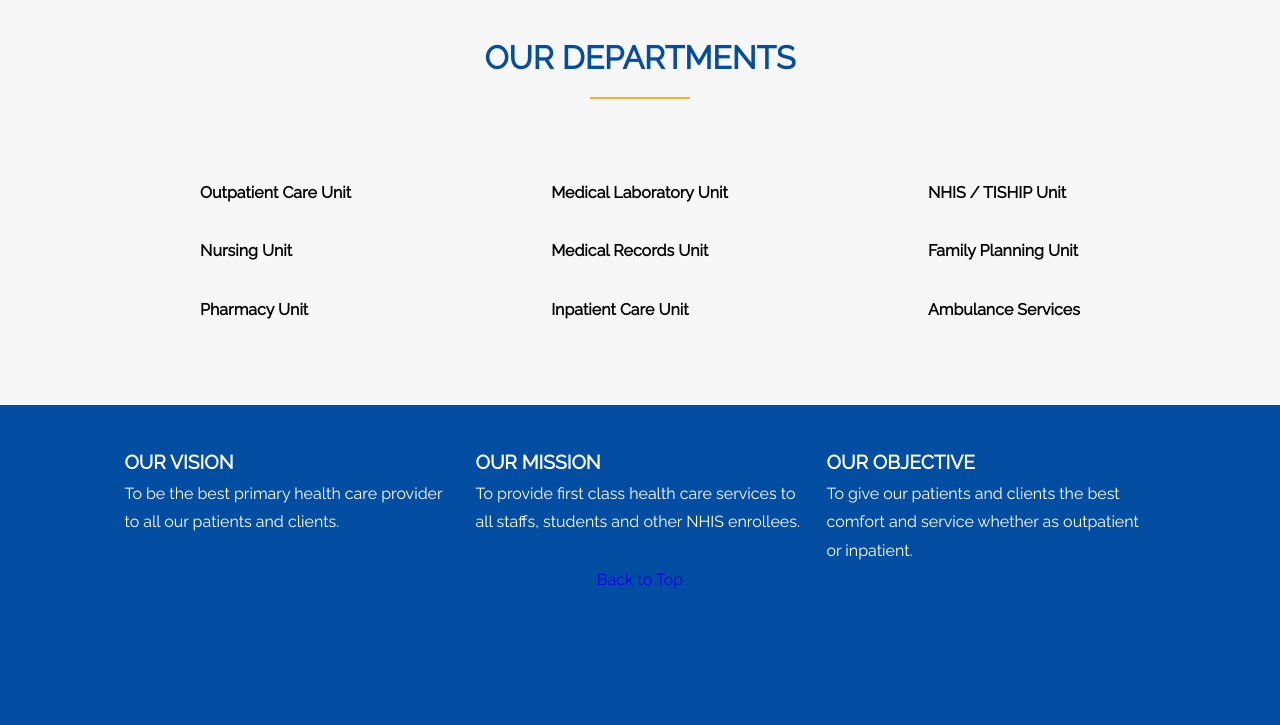
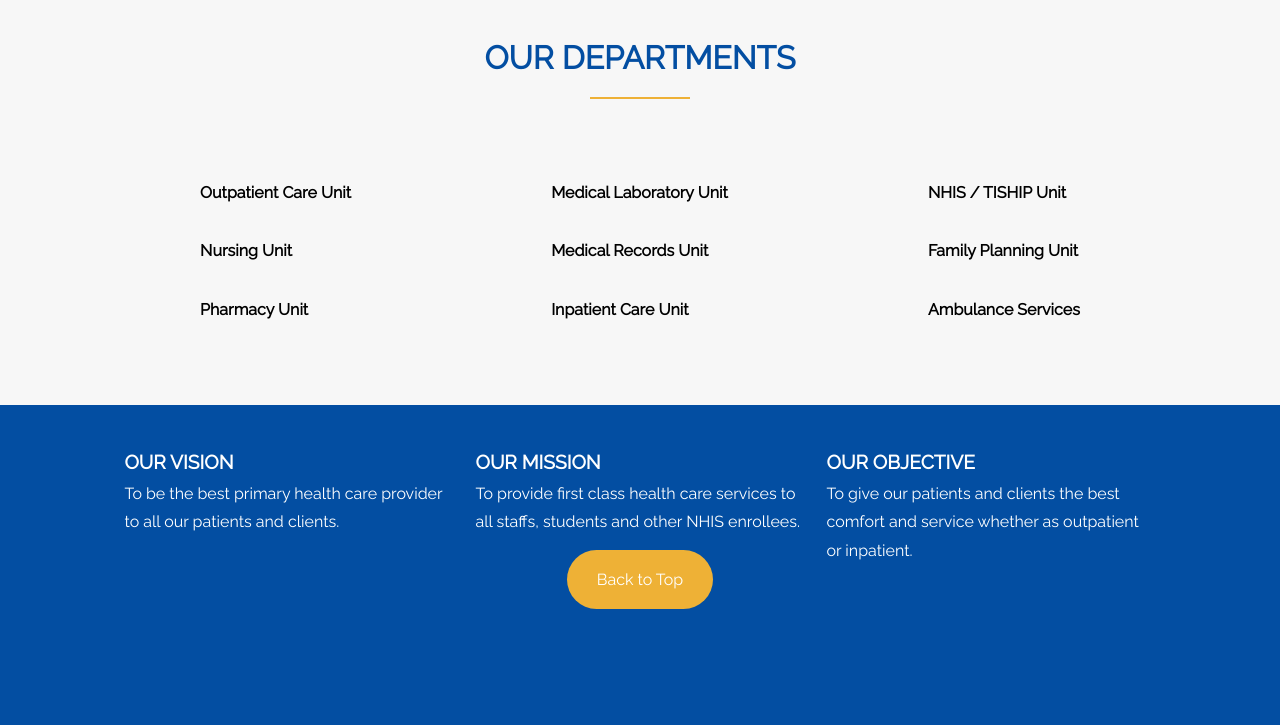
Before and after one commit to Dev-manuels/FPI_clinic, a PHP site: page / in a window 1280 px wide. Shown: the part 745-1470 px from the top of the page. Run offline with PHP 8.4, Linux system fonts and the light colour scheme; some libraries are stand-ins or nearby versions.

Commit message:
updated footer

```diff
--- a/style.css
+++ b/style.css
@@ -155,9 +155,11 @@ footer{
     height: 100%;
 }
 .footer-final{
-    color: white;
     text-align: center;
 }
 .footer-final > a{
-
+    color: white;
+    padding: 20px 30px;
+    border-radius: 30px;
+    background-color: rgb(238, 177, 54);
 }
```
